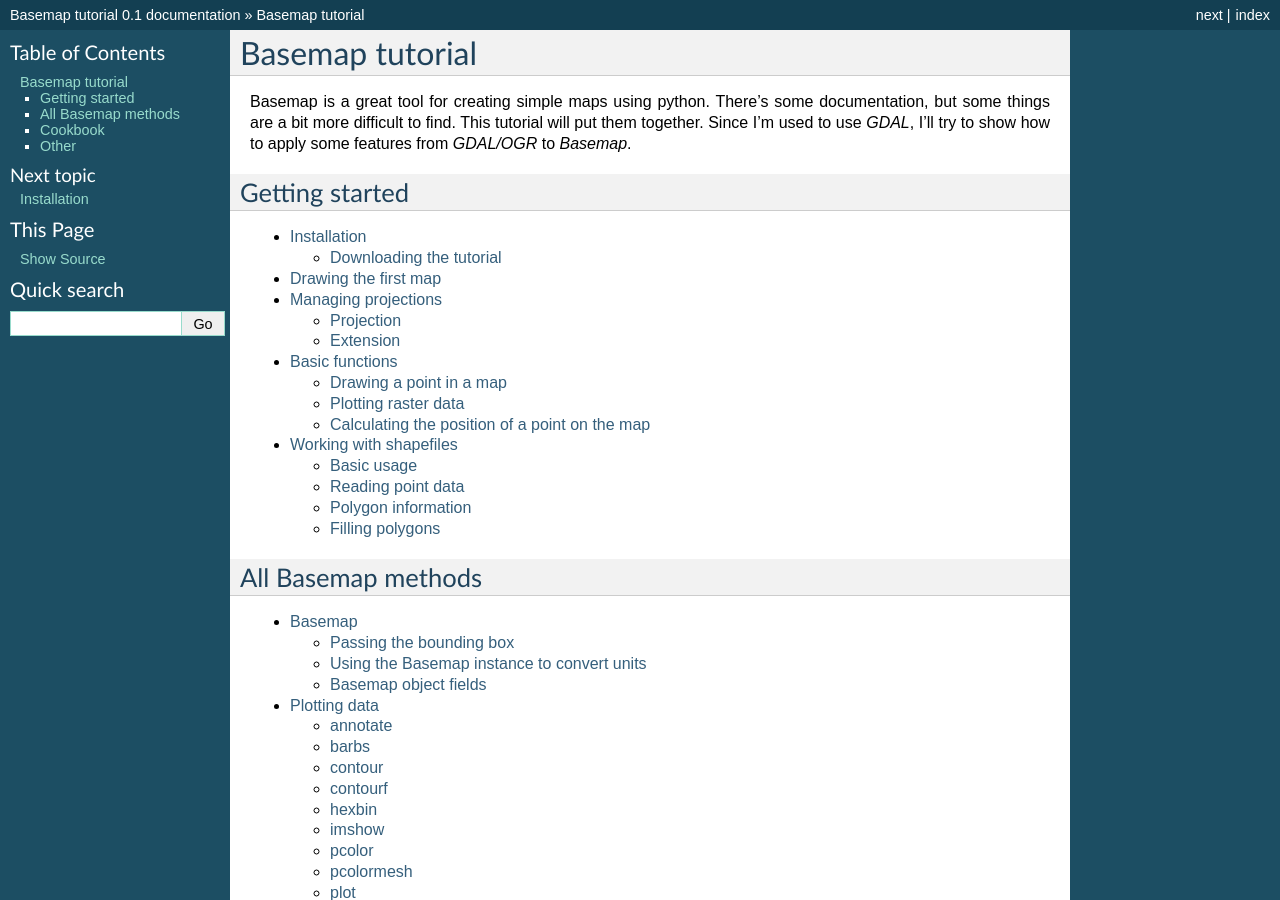
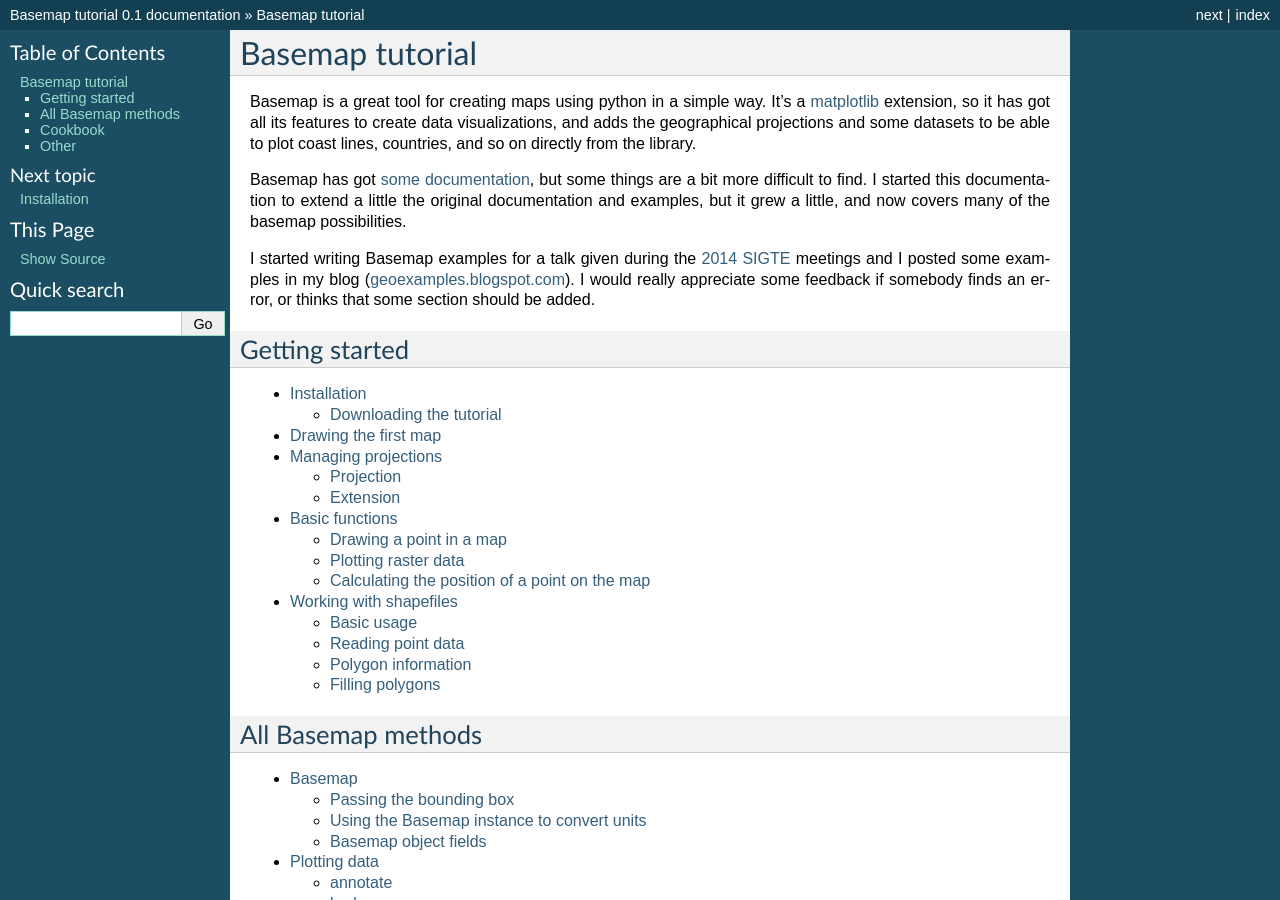
Before and after one commit to rveciana/BasemapTutorial, a Sphinx documentation site: the page built from docs/index.rst, in a window 1280 px wide and 900 px high. Built offline with Sphinx 7.4.7, drawn with Linux system fonts in a browser that asks for light colours; formulas are drawn with MathJax 3.

Commit message:
Introduction changed + some spelling and details

```diff
--- a/docs/basemap3d.rst
+++ b/docs/basemap3d.rst
@@ -48,11 +48,11 @@
 Adding 3D bars
 --------------
 
-Creating a 3D map hasn't got sense if no 3D data is drawn on it. The `Axes3D class <http://matplotlib.org/mpl_toolkits/mplot3d/api.html>`_ has the bar3d method that draws 3D bars. It can be addded on the map using the 3rd dimension:
+Creating a 3D map hasn't got sense if no 3D data is drawn on it. The `Axes3D class <http://matplotlib.org/mpl_toolkits/mplot3d/api.html>`_ has the bar3d method that draws 3D bars. It can be added on the map using the 3rd dimension:
 
 .. literalinclude:: ../code_examples/cookbook/plotting_3d_bars.py
 
-* The map is zoomed to fit the needs of the ebola cases dataset
+* The map is zoomed to fit the needs of the Ebola cases dataset
 * The axes are eliminated with the method set_axis_off
 * The bar3d needs the x, y and z positions, plus the delta x, y and z. To be properly drawn, the z position must be 0, and the delta z, the final value
 
--- a/docs/index.rst
+++ b/docs/index.rst
@@ -1,6 +1,10 @@
 Basemap tutorial
 ================
-Basemap is a great tool for creating simple maps using python. There's some documentation, but some things are a bit more difficult to find. This tutorial will put them together. Since I'm used to use *GDAL*, I'll try to show how to apply some features from *GDAL/OGR* to *Basemap*.
+Basemap is a great tool for creating maps using python in a simple way. It's a `matplotlib <http://matplotlib.org/>`_ extension, so it has got all its features to create data visualizations, and adds the geographical projections and some datasets to be able to plot coast lines, countries, and so on directly from the library.
+
+Basemap has got `some documentation <http://matplotlib.org/basemap/index.html>`_, but some things are a bit more difficult to find. I started this documentation to extend a little the original documentation and examples, but it grew a little, and now covers many of the basemap possibilities.
+
+I started writing Basemap examples for a talk given during the `2014 SIGTE <http://www.sigte.udg.edu/jornadassiglibre/programa/jornadas/>`_ meetings and I posted some examples in my blog (`geoexamples.blogspot.com <http://geoexamples.blogspot.com/search/label/basemap>`_). I would really appreciate some feedback if somebody finds an error, or thinks that some section should be added.
 
 Getting started
 ------------------
--- a/docs/todo.txt
+++ b/docs/todo.txt
@@ -6,7 +6,7 @@
 http://stackoverflow.com/questions/8878564/how-can-i-rotate-vectors-onto-a-basemap-map-projection
 
 http://matplotlib.org/api/sankey_api.html Napoleó Russia
-http://www.migrationdrc.org/research/typesofmigration/global_migrant_origin_database.html
+http://www.migrationdrc.org/research/typesofmigration/global_migrant_origin_database.html http://bl.ocks.org/fhernand/9a9f93f2a6b0e83a9294
 
 ----- http://matplotlib.org/examples/axes_grid/inset_locator_demo2.html
 ----- http://stackoverflow.com/questions/13583153/how-to-zoomed-a-portion-of-image-and-insert-in-the-same-plot-in-matplotlib
```
Also changed, not shown: README.md (+1 -1 lines).
